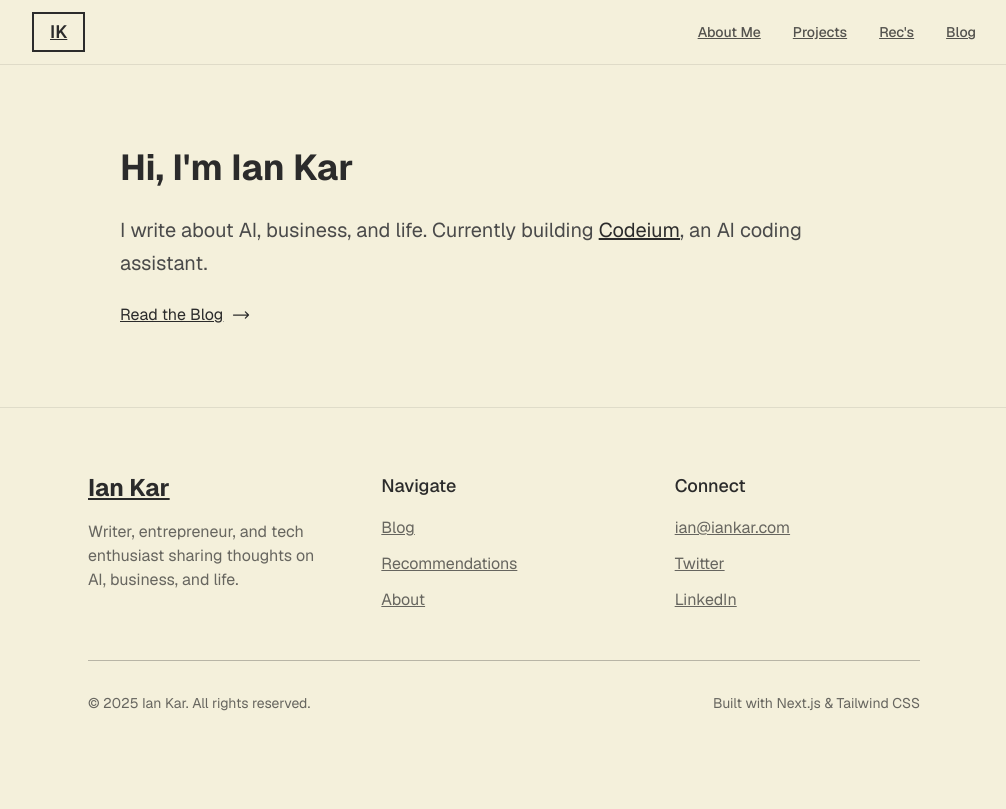
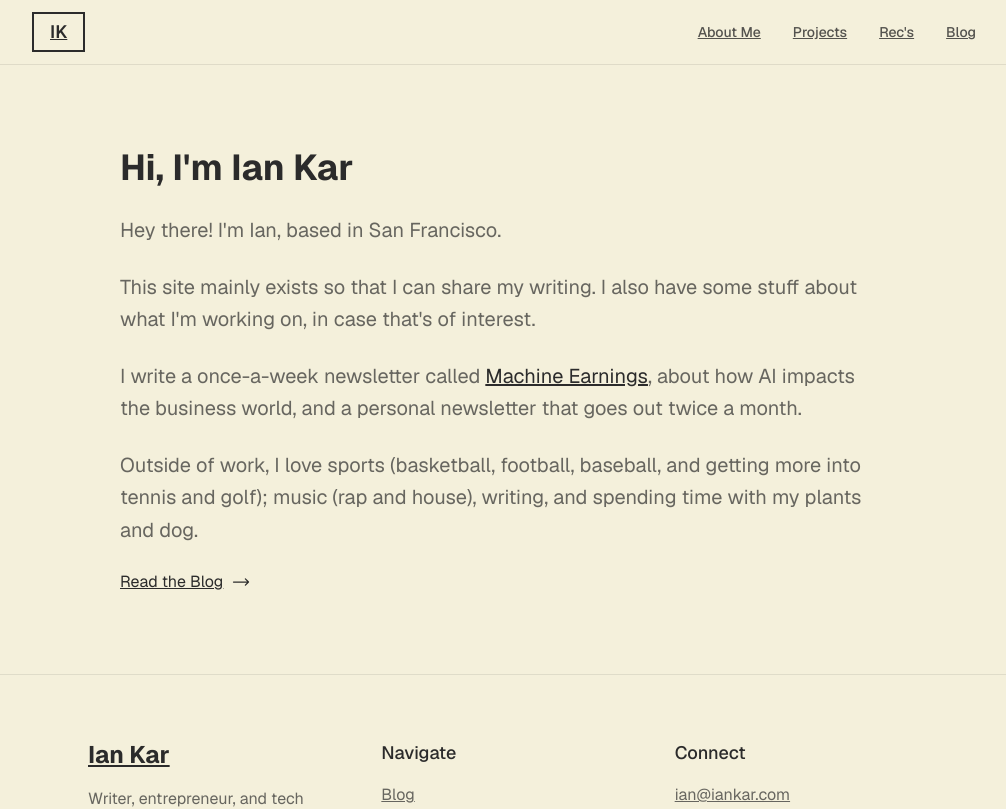
Before and after one commit to iankar8/iankar-website, a Next.js app: page / in a window 1280 px wide. Shown: the top 809 px of the page, without its empty margins (136-1142 px from the left). Built offline with nearby package versions, Linux system fonts and the light colour scheme.

Commit message:
feat(copy): update homepage intro to match current live site

```diff
--- a/app/page.tsx
+++ b/app/page.tsx
@@ -8,17 +8,17 @@ export default function Home() {
         Hi, I'm Ian Kar
       </h1>
 
-      <p className="text-xl text-[#4A4A4A] leading-relaxed mb-8">
-        I write about AI, business, and life. Currently building{' '}
-        <a
-          href="https://codeium.com"
-          target="_blank"
-          rel="noopener noreferrer"
-          className="text-dark hover:text-dark/70 transition-colors underline"
-        >
-          Codeium
-        </a>
-        , an AI coding assistant.
+      <p className="text-xl text-dark/70 leading-relaxed mb-6">
+        Hey there! I'm Ian, based in San Francisco.
+      </p>
+      <p className="text-xl text-dark/70 leading-relaxed mb-6">
+        This site mainly exists so that I can share my writing. I also have some stuff about what I'm working on, in case that's of interest.
+      </p>
+      <p className="text-xl text-dark/70 leading-relaxed mb-6">
+        I write a once-a-week newsletter called <a href="https://machineearnings.com" target="_blank" rel="noopener noreferrer" className="text-dark underline hover:text-dark/70">Machine Earnings</a>, about how AI impacts the business world, and a personal newsletter that goes out twice a month.
+      </p>
+      <p className="text-xl text-dark/70 leading-relaxed mb-8">
+        Outside of work, I love sports (basketball, football, baseball, and getting more into tennis and golf); music (rap and house), writing, and spending time with my plants and dog.
       </p>
 
       <div className="flex items-center space-x-8">
```
